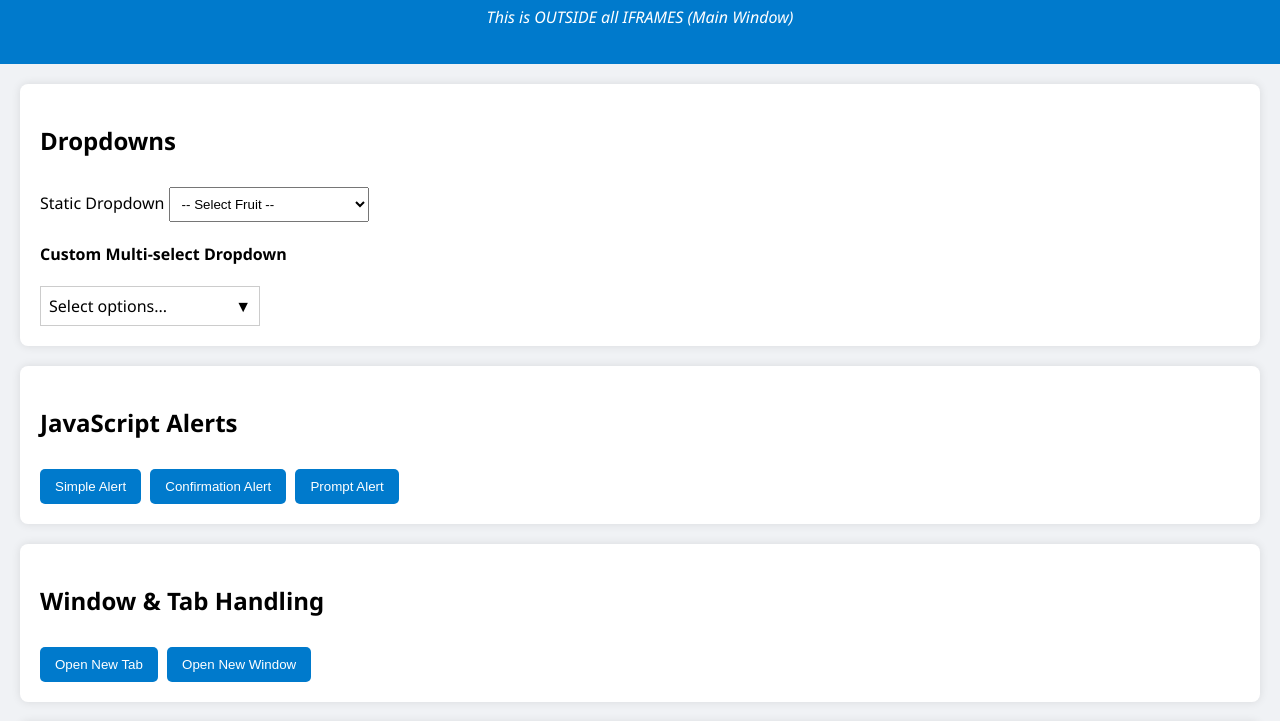
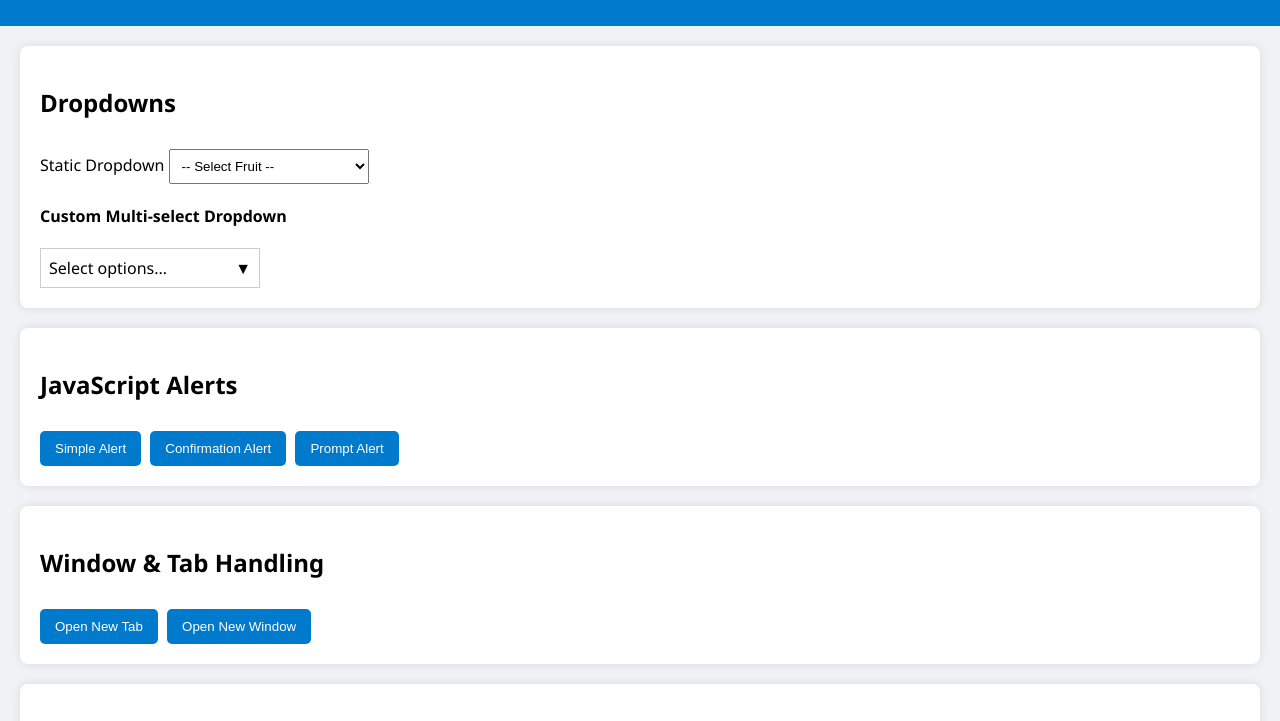
Before and after one commit to Loki462/selenium-practice-site, a plain HTML site: page index.html in a window 1280 px wide. Shown: the part 100-821 px from the top of the page. Drawn offline with Linux system fonts and the light colour scheme.

Commit message:
index.html

```diff
--- a/index.html
+++ b/index.html
@@ -9,7 +9,6 @@
 <body>
   <header>
     <h1>Selenium Trainer Playground</h1>
-    <p class="context">This is OUTSIDE all IFRAMES (Main Window)</p>
   </header>
 
   <main>
```
